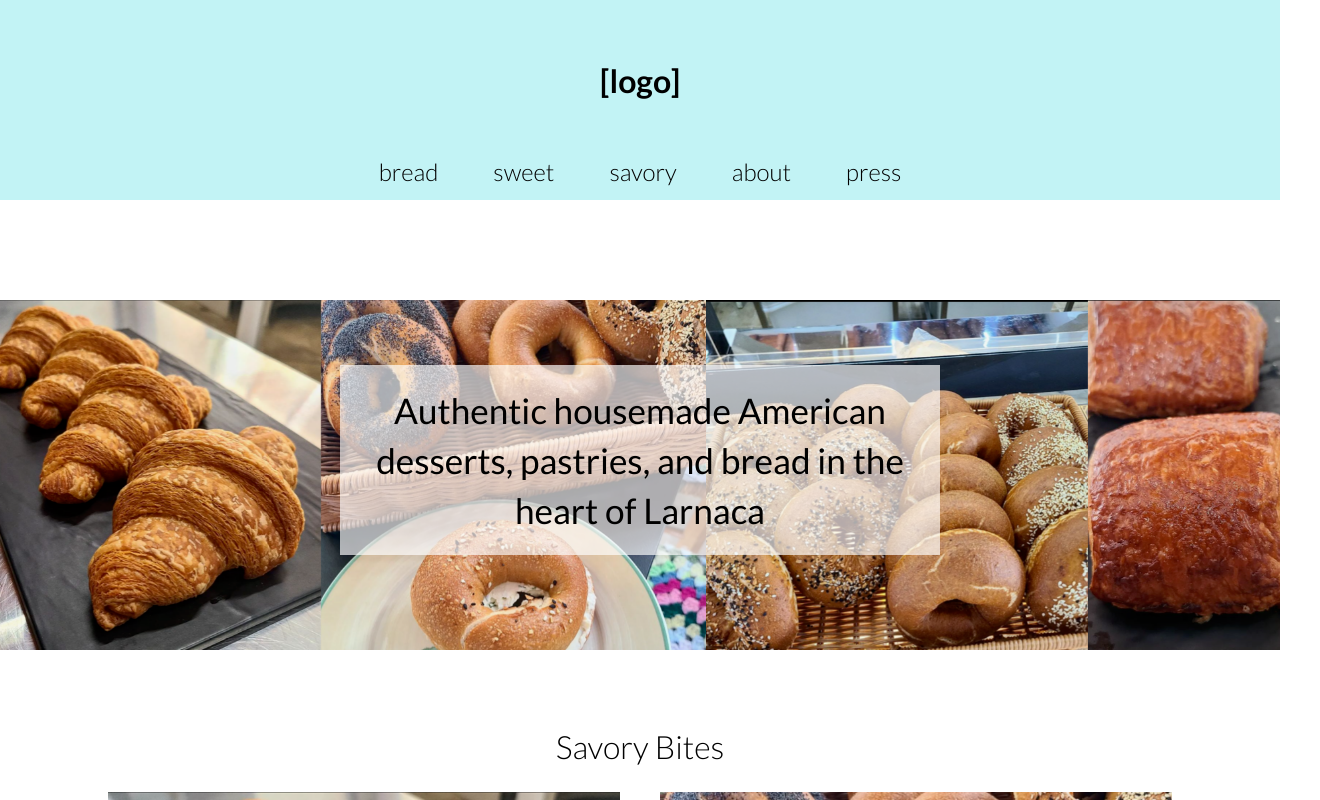
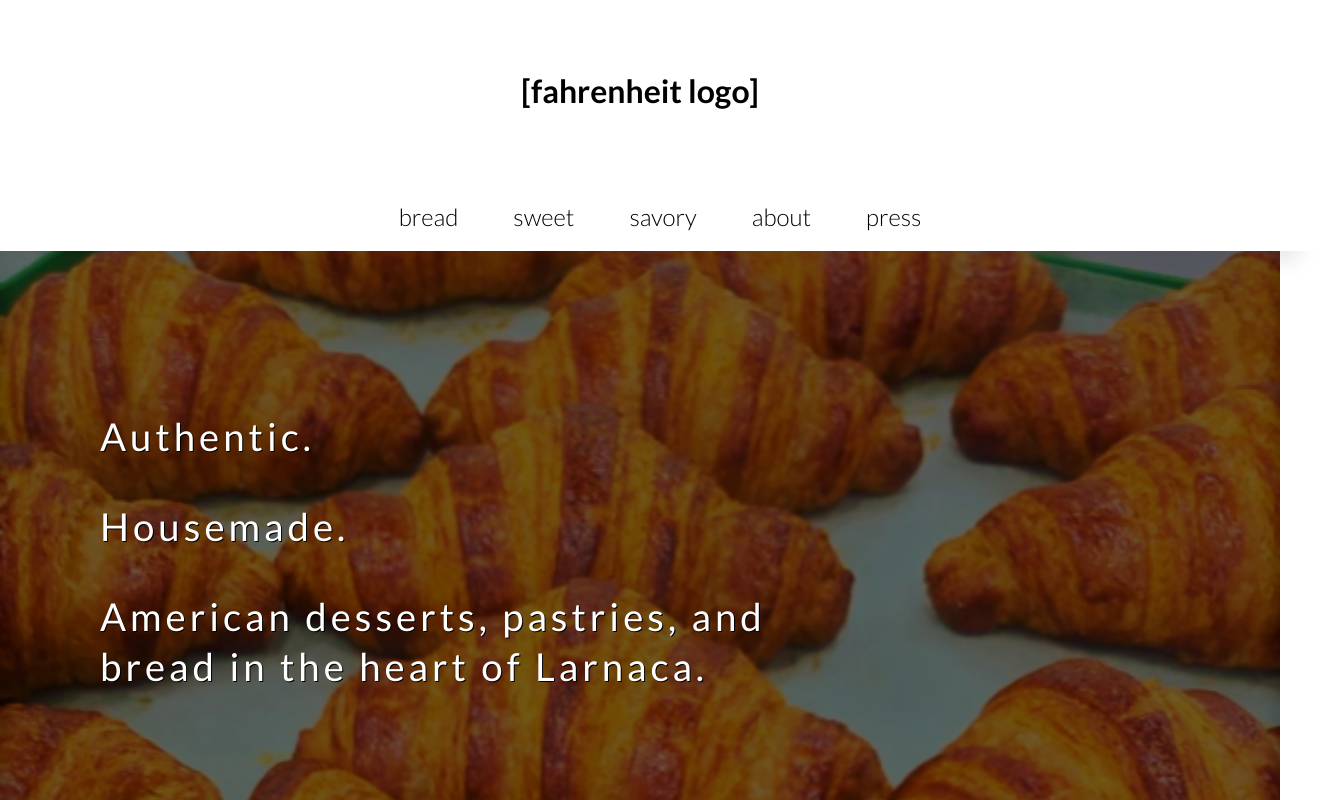
Before and after one commit to justinshane13/fahrenheit_website, a React (Create React App) app: page / in a window 1280 px wide. Shown: the top 800 px of the page, 1320 px wide, since content can reach past the window. Built offline with nearby package versions, Linux system fonts and the light colour scheme; the HTML template or start-up script is replaced by a standard one.

Commit message:
update header with image and navbar formatting

```diff
--- a/src/App.js
+++ b/src/App.js
@@ -13,15 +13,18 @@ function App() {
 
   return (
     <div className='App'>
-      <div className='header_container'>
-        <Header />
-        <Navbar />
-      </div>
-      <Slideshow />
-      <div className='slogan_container'>
-        <p className='slogan'>Authentic housemade American desserts, pastries, and bread in the heart of Larnaca</p>
+      <Header />
+      <Navbar />
+      <div className='header_top'>
+        <img src='/images/Header_Dark.png' alt='several croissants on a baking tray' className='header_img' />
+        <div className='slogan_container'>
+          <p className='slogan'>Authentic.</p>
+          <p className='slogan'>Housemade.</p>
+          <p className='slogan'>American desserts, pastries, and bread in the heart of Larnaca.</p>
+        </div>
       </div>
       {bodyHtml}
+      <Slideshow />
       <Footer />
     </div>
   );
--- a/src/components/Header.js
+++ b/src/components/Header.js
@@ -3,7 +3,7 @@
 const Header = () => {
     return (
         <div className='header'>
-            <h1>[logo]</h1>
+            <h1>[fahrenheit logo]</h1>
         </div>
     )
 }
--- a/src/components/Navbar.js
+++ b/src/components/Navbar.js
@@ -1,8 +1,28 @@
-
+import React, { useState, useEffect } from 'react'
 
 const Navbar = () => {
+    const [scrollPosition, setScrollPosition] = useState(0);
+
+    const handleScroll = () => {
+        const position = window.pageYOffset;
+        setScrollPosition(position);
+    };
+
+    useEffect(() => {
+        window.addEventListener('scroll', handleScroll, { passive: true });
+
+        return () => {
+            window.removeEventListener('scroll', handleScroll);
+        };
+    }, []);
+
+    let navClassName = 'navbar'
+    if (scrollPosition >= 184) {
+        navClassName += ' sticky'
+    }
+
     return (
-        <div className='navbar'>
+        <div className={navClassName}>
             <a href="/" className='breadNav'>bread</a>
             <a href="/" className='sweetNav'>sweet</a>
             <a href="/" className='savoryNav'>savory</a>
--- a/src/index.css
+++ b/src/index.css
@@ -1,25 +1,71 @@
 body {
   margin: 0;
   font-family: Lato;
-}
-
-.header_container {
-  height: 200px;
-  background: #2bd5db49;
+  min-height: 100%;
 }
 
 .header {
   display: flex;
   justify-content: center;
-  padding-top: 40px;
+  padding-top: 50px;
+  padding-bottom: 50px;
+  background-color: white;
+  z-index: 100;
 }
 
 .navbar {
   display: flex;
   justify-content: center;
-  padding-top: 35px;
+  padding: 20px;
   font-size: 1.5em;
   font-weight: 300;
+  background: #FFFFFF;
+  width: 100%;
+  z-index: 99;
+  box-shadow: 0px 30px 20px -20px #00000018;
+  margin: 0;
+}
+
+.sticky {
+  position: sticky;
+  top: 0;
+}
+
+
+.header_top {
+  position: relative;
+}
+
+.header_img {
+  width: 100%;
+  height: 600px;
+  object-fit: cover;
+  margin-top: 0px;
+}
+
+.slogan_container {
+  display: flex;
+  flex-direction: column;
+  align-items: flex-start;
+  width: 700px;
+  font-size: 2.4em;
+  line-height: 50px;
+  position: absolute;
+  top: 160px;
+  left: 0;
+  right: 0;
+  margin-left: 100px;
+  margin-right: auto;
+}
+
+.slogan {
+  color: white;
+  text-shadow: 1px 1px #000000;
+  letter-spacing: .25rem;
+  text-align: left;
+  padding: 0;
+  margin-top: 0px;
+  margin-bottom: 40px;
 }
 
 .breadNav {
@@ -49,29 +95,6 @@ body {
 .pressNav {
   text-decoration: none;
   color: black;
-}
-
-.slogan_container {
-  display: flex;
-  justify-content: center;
-  align-items: center;
-  width: 80%;
-  max-width: 600px;
-  height: 400px;
-  font-size: 2.2em;
-  text-align: center;
-  line-height: 50px;
-  position: absolute;
-  top: 260px;
-  left: 0;
-  right: 0;
-  margin-left: auto;
-  margin-right: auto;
-}
-
-.slogan {
-  background: #FFFFFFAA;
-  padding: 20px;
 }
 
 .body_title {
@@ -367,7 +390,6 @@ ul.overflow-hidden {
   }
   .slogan_container {
     font-size: 20px;
-    top: 220px;
   }
   .slogan {
     padding: 10px;
```
Also changed, not shown: public/images/Header.png (added), public/images/Header_Dark.png (added).
